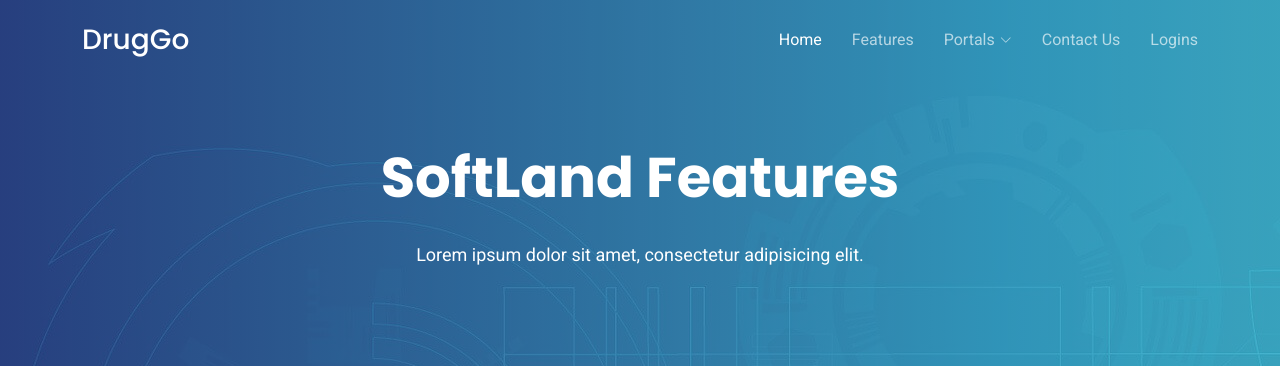
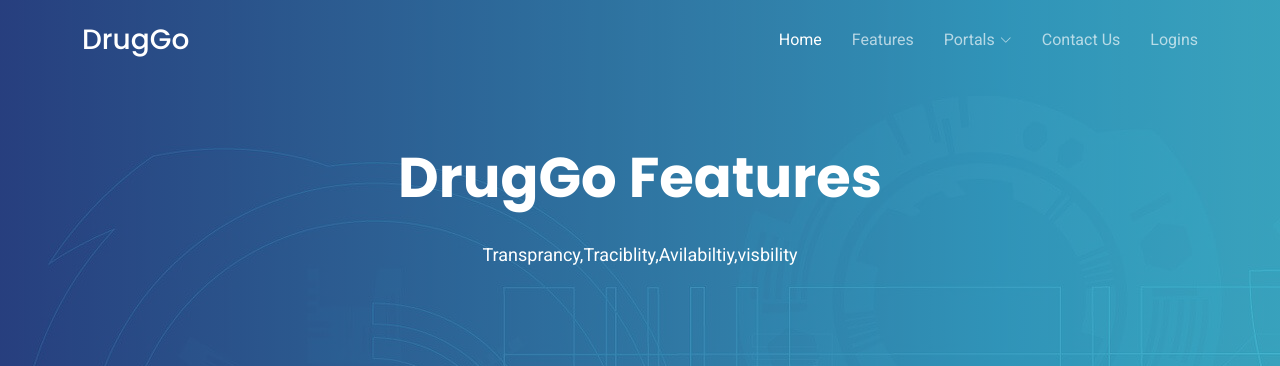
Before and after one commit to MonkNo1/Drug-Mangment-Using-BlockChain, a Django app: page /features in a window 1280 px wide. Shown: the top 366 px of the page. Run offline with Django 4.2, Linux system fonts and the light colour scheme; some libraries are stand-ins or nearby versions.

Commit message:
minor site Changes

```diff
--- a/templates/contact.html
+++ b/templates/contact.html
@@ -91,7 +91,7 @@
             <div class="row justify-content-center">
               <div class="col-md-7 text-center hero-text">
                 <h1 data-aos="fade-up" data-aos-delay="">Get in touch</h1>
-                <p class="mb-5" data-aos="fade-up" data-aos-delay="100">Lorem ipsum dolor sit amet, consectetur adipisicing elit.</p>
+                <!-- <p class="mb-5" data-aos="fade-up" data-aos-delay="100">Lorem ipsum dolor sit amet, consectetur adipisicing elit.</p> -->
               </div>
             </div>
           </div>
--- a/templates/features.html
+++ b/templates/features.html
@@ -91,8 +91,8 @@
           <div class="col-12">
             <div class="row justify-content-center">
               <div class="col-md-7 text-center hero-text">
-                <h1 data-aos="fade-up" data-aos-delay="">SoftLand Features</h1>
-                <p class="mb-5" data-aos="fade-up" data-aos-delay="100">Lorem ipsum dolor sit amet, consectetur adipisicing elit.</p>
+                <h1 data-aos="fade-up" data-aos-delay="">DrugGo Features</h1>
+                <p class="mb-5" data-aos="fade-up" data-aos-delay="100">Transprancy,Traciblity,Avilabiltiy,visbility </p>
               </div>
             </div>
           </div>
```
